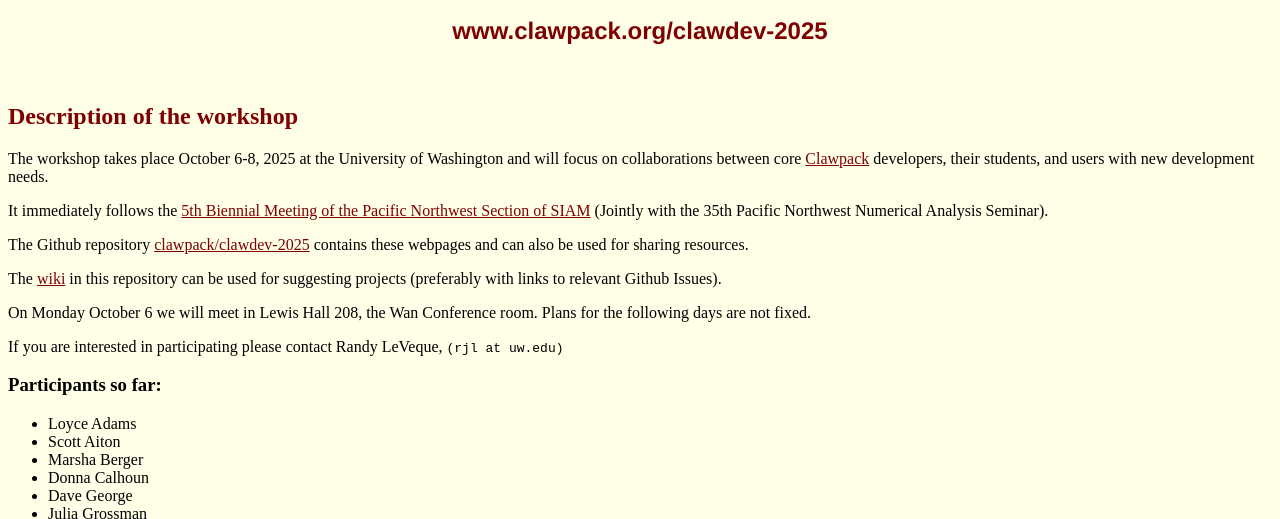
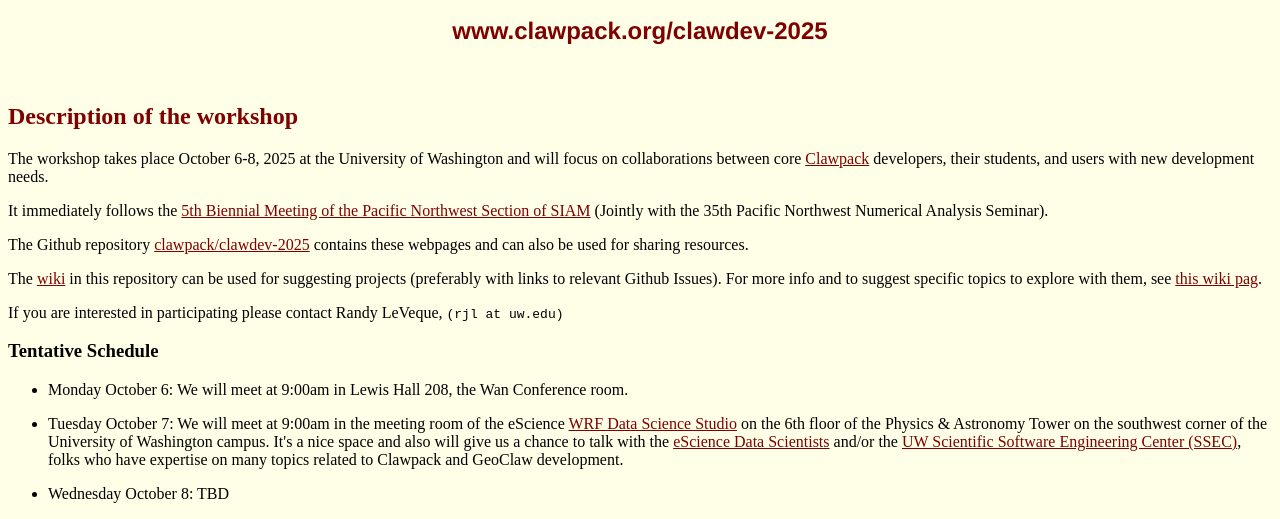
Before and after one commit to clawpack/clawdev-2025, a plain HTML site: page index.html in a window 1280 px wide. Shown: the part 271-790 px from the top of the page. Drawn offline with Linux system fonts and the light colour scheme.

Commit message:
add schedule with eScience links

```diff
--- a/index.html
+++ b/index.html
@@ -53,13 +53,36 @@
 in this repository can be used for suggesting projects (preferably
 with links to relevant Github Issues).
 
-<p>
-On Monday October 6 we will meet in Lewis Hall 208, the Wan Conference room.
-Plans for the following days are not fixed.
+For more info and to suggest specific topics to explore with them, see
+ <a href="https://github.com/clawpack/clawdev-2025/wiki">this wiki pag</a>.
 
 <p>
 If you are interested in participating please contact
 Randy LeVeque, <tt>(rjl at uw.edu)</tt>
+
+
+<h3>Tentative Schedule</h3>
+<ul>
+<li>
+Monday October 6:  We will meet at 9:00am in Lewis Hall 208, the Wan Conference room.
+<p>
+<li>
+Tuesday October 7: We will meet at 9:00am in the meeting room of the eScience
+<a href="https://escience.washington.edu/about/wrf-data-science-studio/">
+WRF Data Science Studio</a> on the 6th floor of the Physics & Astronomy
+Tower on the southwest corner of the University of Washington campus.
+It's a nice space and also will give us a chance to talk with the
+<a
+href="https://escience.washington.edu/using-data-science/office-hours/#data-scientist">
+eScience Data Scientists</a> and/or the
+<a href="https://escience.washington.edu/software-engineering/ssec/">
+UW Scientific Software Engineering Center (SSEC)</a>,
+folks who have expertise on many topics related to
+Clawpack and GeoClaw development.
+<p>
+<li>
+Wednesday October 8: TBD
+</ul>
 
 <p>
 <h3>Participants so far:</h3>
@@ -75,5 +98,6 @@
 <li> Brian Kyanjo
 <li> Kyle Mandli
 <li> Takuya Miyashita
+<li> Donsub Rim
 <li> Keh-Ming Shyue
 </ul>
```
